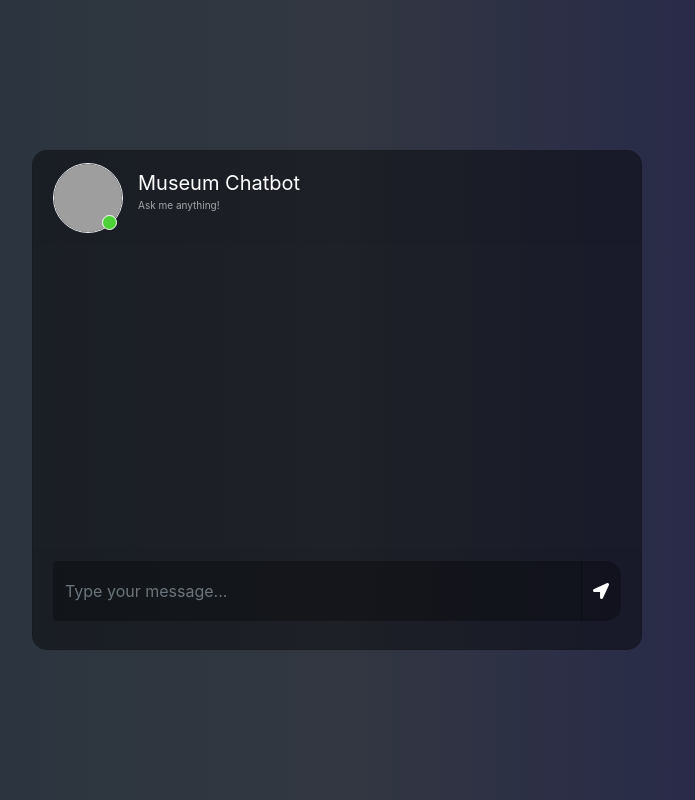
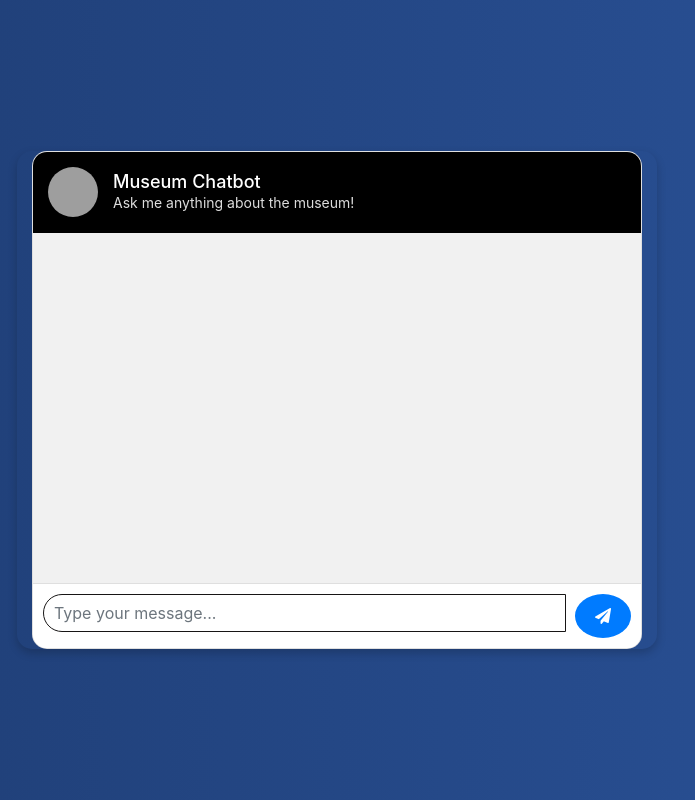
Before and after one commit to Aryesh10/Museum-assistance-chatbot, a Flask app: page / in a window 1280 px wide. Shown: the whole page, without its empty margins (303-998 px from the left). Run offline with Flask 3, Linux system fonts and the light colour scheme; some libraries are stand-ins or nearby versions; grey boxes are pictures that could not be loaded.

Commit message:
new commit

```diff
--- a/app.py
+++ b/app.py
@@ -20,13 +20,13 @@ HUGGINGFACE_API_KEY=os.environ.get('HUGGINGFACE_API_KEY')
 os.environ['PINECONE_API_KEY']=PINECONE_API_KEY
 os.environ['HUGGINGFACE_API_KEY']=HUGGINGFACE_API_KEY
 
-embeggings= download_embeddings()
+embeddings= download_embeddings()
 
 index_name='museumbot'
 
 docsearch=PineconeVectorStore.from_existing_index(
     index_name=index_name,
-    embedding=embeggings
+    embedding=embeddings
 )
 
 retriever = docsearch.as_retriever(search_type='similarity', search_kwargs={"k": 3})
--- a/template.py
+++ b/template.py
@@ -13,7 +13,7 @@ list_of_files = [
     "setup.py",
     "app.py",
     "research/trials.ipynb",
-   " test.py"
+    " test.py"
 ]
 
 
--- a/templates/index.html
+++ b/templates/index.html
@@ -1,45 +1,167 @@
-<link href="//maxcdn.bootstrapcdn.com/bootstrap/4.1.1/css/bootstrap.min.css" rel="stylesheet" id="bootstrap-css">
-<script src="//maxcdn.bootstrapcdn.com/bootstrap/4.1.1/js/bootstrap.min.js"></script>
-<script src="//cdnjs.cloudflare.com/ajax/libs/jquery/3.2.1/jquery.min.js"></script>
+<!DOCTYPE html>
+<html lang="en">
+<head>
+    <meta charset="UTF-8">
+    <meta name="viewport" content="width=device-width, initial-scale=1.0">
+    <title>Museum Chatbot</title>
 
-<!DOCTYPE html>
-<html>
-	<head>
-		<title>Chatbot</title>
-		<link rel="stylesheet" href="https://stackpath.bootstrapcdn.com/bootstrap/4.1.3/css/bootstrap.min.css" integrity="sha384-MCw98/SFnGE8fJT3GXwEOngsV7Zt27NXFoaoApmYm81iuXoPkFOJwJ8ERdknLPMO" crossorigin="anonymous">
-		<link rel="stylesheet" href="https://use.fontawesome.com/releases/v5.5.0/css/all.css" integrity="sha384-B4dIYHKNBt8Bc12p+WXckhzcICo0wtJAoU8YZTY5qE0Id1GSseTk6S+L3BlXeVIU" crossorigin="anonymous">
-		<script src="https://ajax.googleapis.com/ajax/libs/jquery/3.3.1/jquery.min.js"></script>
-		<link rel="stylesheet" type="text/css" href="{{ url_for('static', filename='style.css')}}"/>
+    <!-- Bootstrap CSS -->
+    <link href="https://stackpath.bootstrapcdn.com/bootstrap/4.1.3/css/bootstrap.min.css" rel="stylesheet">
+    <link rel="stylesheet" href="https://use.fontawesome.com/releases/v5.5.0/css/all.css">
+
+    <!-- Custom Styles -->
+<style>
+    body {
+        background: linear-gradient(to right, #1e3c72, #2a5298);
+        color: #fff;
+        display: flex;
+        justify-content: center;
+        align-items: center;
+        height: 100vh;
+    }
+
+    .chat {
+        width: 400px;
+        margin: auto;
+        border-radius: 15px;  /* Rounded corners */
+        overflow: hidden; /* Ensures content inside respects border radius */
+        box-shadow: 0px 4px 10px rgba(0, 0, 0, 0.2);
+    }
+
+    .card {
+        background: #ffffff;
+        border-radius: 15px;  /* Ensures all corners are rounded */
+        overflow: hidden;
+    }
+
+    .msg_head {
+        background: #000;
+        color: white;
+        padding: 15px;
+        display: flex;
+        align-items: center;
+        border-radius: 15px 15px 0 0;  /* Only top corners rounded */
+    }
+
+    .msg_head img {
+        width: 50px;
+        height: 50px;
+        border-radius: 50%;
+        margin-right: 15px;
+    }
+
+    .user_info {
+        display: flex;
+        flex-direction: column;
+    }
+
+    .user_info h5 {
+        margin: 0;
+        font-size: 18px;
+    }
+
+    .user_info p {
+        margin: 0;
+        font-size: 14px;
+        color: #ddd;
+    }
+
+    .msg_card_body {
+        overflow-y: auto;
+        height: 350px;
+        padding: 10px;
+        background: #f1f1f1;
+    }
+
+    .card-footer {
+        background: white;
+        padding: 10px;
+        display: flex;
+        border-radius: 0 0 15px 15px;  /* Only bottom corners rounded */
+    }
+
+    .type_msg {
+        flex: 1;
+        padding: 10px;
+        border-radius: 25px;
+        border: 1px solid #171515;
+    }
+    .send_btn {
+        background: #007bff;
+        color: white;
+        border: none;
+        padding: 10px 20px;
+        border-radius: 50%;
+        cursor: pointer;
+        margin-left: 10px;
+    }
+
+    .send_btn:hover {
+        background: #0056b3;
+    }
+	.msg_cotainer_send {
+    background: #5da7ff;  /* Light blue for user messages */
+    color: #fff;
+    padding: 10px 15px;
+    border-radius: 15px;
+    max-width: 75%;
+    word-wrap: break-word;
+    text-align: left;
+    position: relative;
+    display: flex;
+    flex-direction: column;
+    margin-bottom: 10px;  /* Adds space between messages */
+}
+
+.msg_cotainer {
+    background: #e0e0e0;  /* Light gray for bot messages */
+    color: #333;
+    padding: 10px 15px;
+    border-radius: 15px;
+    max-width: 75%;
+    word-wrap: break-word;
+    text-align: left;
+    position: relative;
+    display: flex;
+    flex-direction: column;
+    margin-bottom: 10px;  /* Adds space between messages */
+}
+
+.msg_time_send, .msg_time {
+    font-size: 12px;
+    color: rgba(255, 255, 255, 0.8);  /* Light timestamp for user messages */
+    align-self: flex-end;
+    margin-top: 3px;
+}
+
+.msg_time {
+    color: rgba(0, 0, 0, 0.6);
+}
+
+</style>
+
 </head>
-
 
 <body>
     <div class="container-fluid h-100">
         <div class="row justify-content-center h-100">
             <div class="col-md-8 col-xl-6 chat">
                 <div class="card">
-						<div class="card-header msg_head">
-							<div class="d-flex bd-highlight">
-								<div class="img_cont">
-									<img src="https://cdn-icons-png.flaticon.com/512/387/387569.png" class="rounded-circle user_img">
-									<!-- <img src="https://www.prdistribution.com/spirit/uploads/pressreleases/2019/newsreleases/d83341deb75c4c4f6b113f27b1e42cd8-chatbot-florence-already-helps-thousands-of-patients-to-remember-their-medication.png" class="rounded-circle user_img"> -->
-									<span class="online_icon"></span>
-								</div>
+                    <div class="card-header msg_head d-flex align-items-center">
+                        <img src="https://img.freepik.com/free-vector/chatbot-conversation-vectorart_78370-4107.jpg?ga=GA1.1.491962076.1742983765&semt=ais_hybrid" class="rounded-circle" alt="Chatbot Logo">
                         <div class="user_info">
-									<span>Museum Chatbot</span>
-									<p>Ask me anything!</p>
+                            <h5>Museum Chatbot</h5>
+                            <p>Ask me anything about the museum!</p>
                         </div>
                     </div>
-						</div>
-						<div id="messageFormeight" class="card-body msg_card_body">
 
+                    <div id="messageFormeight" class="card-body msg_card_body"></div>
 
-						</div>
                     <div class="card-footer">
                         <form id="messageArea" class="input-group">
                             <input type="text" id="text" name="msg" placeholder="Type your message..." autocomplete="off" class="form-control type_msg" required/>
                             <div class="input-group-append">
-									<button type="submit" id="send" class="input-group-text send_btn"><i class="fas fa-location-arrow"></i></button>
+                                <button type="submit" id="send" class="send_btn"><i class="fas fa-paper-plane"></i></button>
                             </div>
                         </form>
                     </div>
@@ -48,31 +170,32 @@
         </div>
     </div>
 
+    <!-- jQuery & Bootstrap -->
+    <script src="https://ajax.googleapis.com/ajax/libs/jquery/3.3.1/jquery.min.js"></script>
     <script>
         $(document).ready(function() {
             $("#messageArea").on("submit", function(event) {
+                event.preventDefault();
+
                 const date = new Date();
                 const hour = date.getHours();
                 const minute = date.getMinutes();
-					const str_time = hour+":"+minute;
+                const str_time = hour + ":" + (minute < 10 ? "0" + minute : minute);
                 var rawText = $("#text").val();
 
-					var userHtml = '<div class="d-flex justify-content-end mb-4"><div class="msg_cotainer_send">' + rawText + '<span class="msg_time_send">'+ str_time + '</span></div><div class="img_cont_msg"><img src="https://i.ibb.co/d5b84Xw/Untitled-design.png" class="rounded-circle user_img_msg"></div></div>';
+                var userHtml = '<div class="d-flex justify-content-end"><div class="msg_cotainer_send">' + rawText + '<span class="msg_time_send">' + str_time + '</span></div></div>';
 
                 $("#text").val("");
                 $("#messageFormeight").append(userHtml);
 
                 $.ajax({
-						data: {
-							msg: rawText,
-						},
+                    data: { msg: rawText },
                     type: "POST",
                     url: "/get",
                 }).done(function(data) {
-						var botHtml = '<div class="d-flex justify-content-start mb-4"><div class="img_cont_msg"><img src="https://cdn-icons-png.flaticon.com/512/387/387569.png" class="rounded-circle user_img_msg"></div><div class="msg_cotainer">' + data + '<span class="msg_time">' + str_time + '</span></div></div>';
-						$("#messageFormeight").append($.parseHTML(botHtml));
+                    var botHtml = '<div class="d-flex justify-content-start"><div class="msg_cotainer">' + data + '<span class="msg_time">' + str_time + '</span></div></div>';
+                    $("#messageFormeight").append(botHtml);
                 });
-					event.preventDefault();
             });
         });
     </script>
```
Also changed, not shown: templates/index1.html (added, +81 -0 lines), 4 other files. Lines whose indentation alone changed are shown as unchanged.
